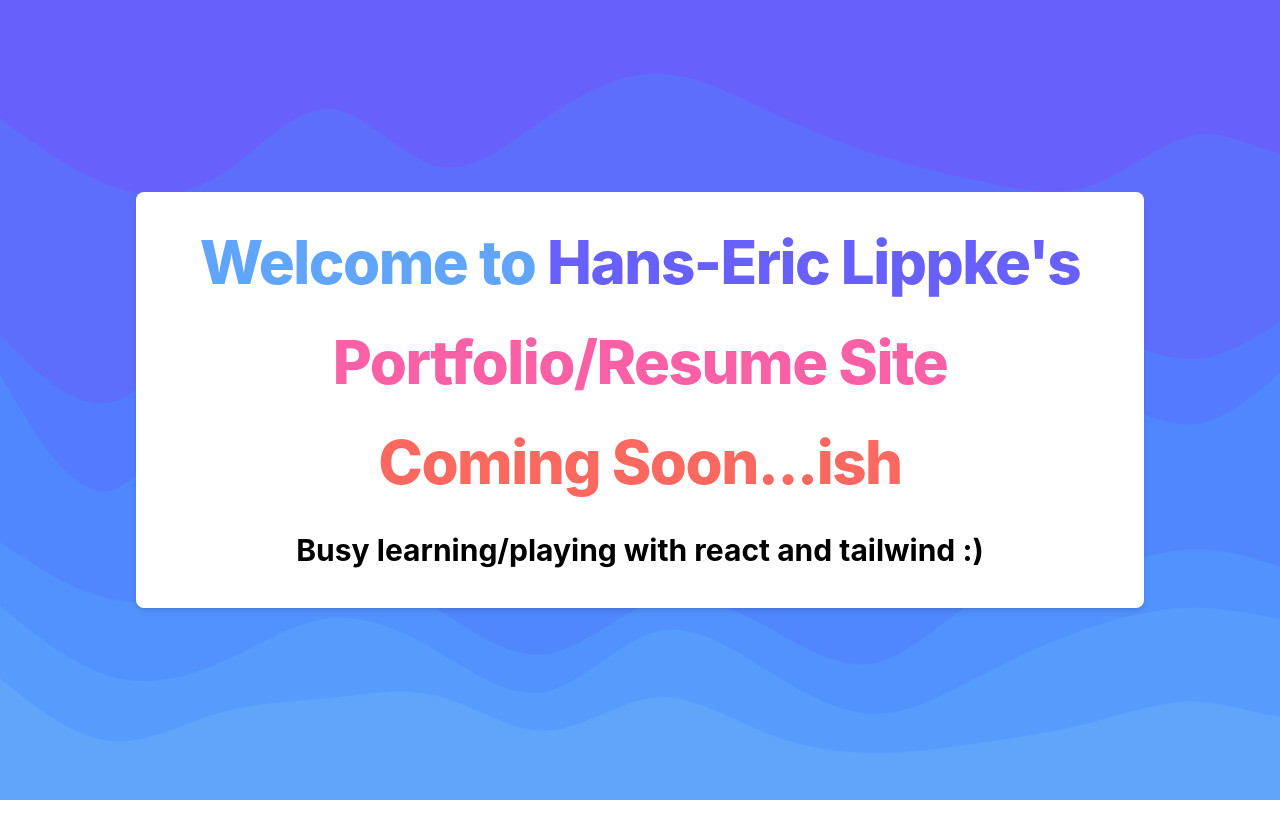
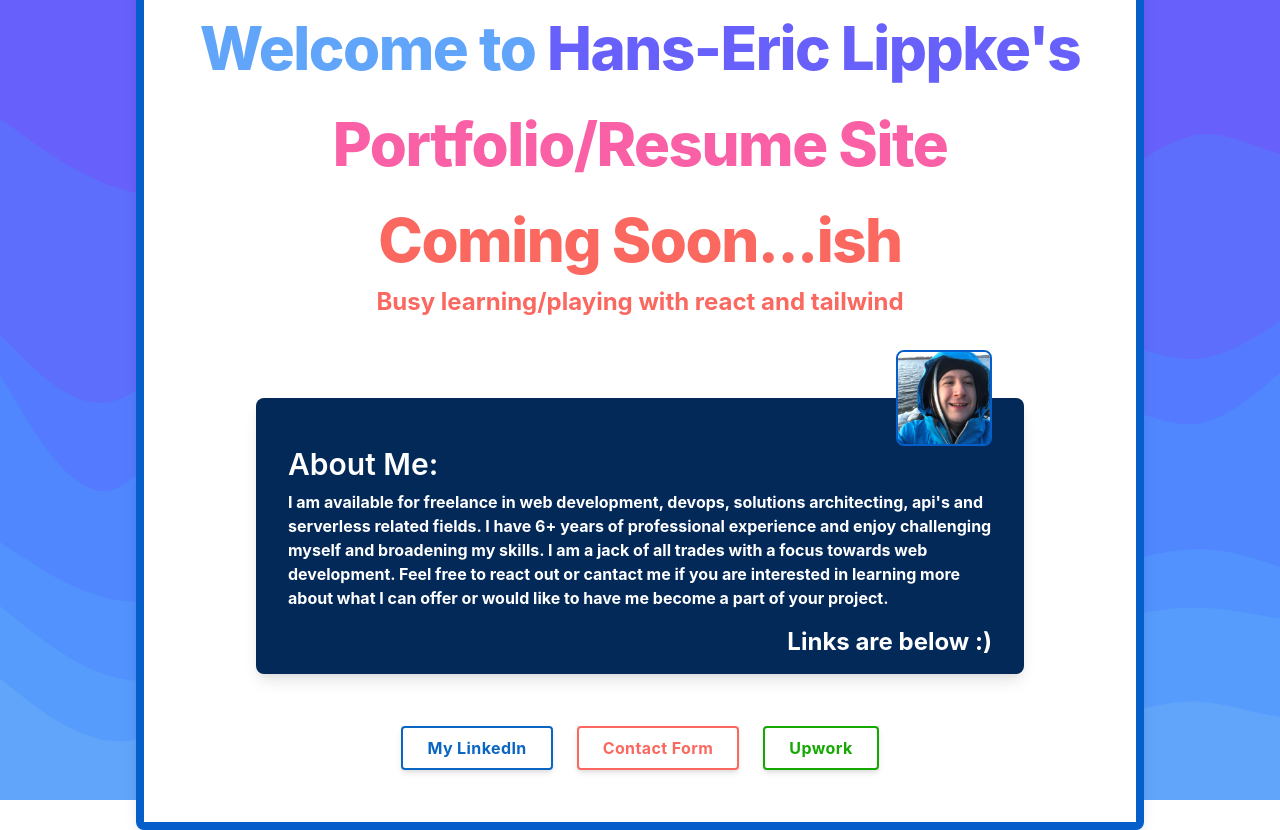
Before and after one commit to washedrepent/washedrepent.github.io, a React (Create React App) app: page / in a window 1280 px wide. Before the commit the page ends 800 px from the top, so only its background shows below. Built offline with nearby package versions, Linux system fonts and the light colour scheme.

Commit message:
Updated profile
Added more info and cleaned up the look and feel.

```diff
--- a/src/App.js
+++ b/src/App.js
@@ -1,4 +1,4 @@
-import logo from './logo.svg';
+//import logo from './logo.svg';
 import './App.css';
 import Nav from "./Nav";
 
--- a/src/Nav.js
+++ b/src/Nav.js
@@ -1,24 +1,57 @@
 import React, { useState } from "react";
 import { Transition } from "@headlessui/react";
-
+import me from './me.jpg';
 function Nav() {
   const [isOpen, setIsOpen] = useState(false);
   return (
     <div className="flex items-center h-screen bg-mainbg bg-cover">
       <div className="container mx-auto max-w-5xl">
-      <div className="bg-white rounded-lg shadow-md p-5 md:p-10 mx-2">
+        <div className="bg-white rounded-lg shadow-lg p-5 md:p-10 mx-2 border-mainblue-dark border-8">
           <div className="text-center">
             <h2 className="text-3xl tracking-tight leading-10 font-extrabold text-mainblue sm:text-5xl sm:leading-none md:text-6xl">
               Welcome to <span className="text-blurp">Hans-Eric Lippke's</span>
             </h2>
-          <h2 className="text-4xl tracking-tight leading-10 mt-10 font-extrabold text-black sm:text-5xl sm:leading-none md:text-6xl">
+            <h2 className="text-4xl tracking-tight leading-10 mt-9 font-extrabold text-black sm:text-5xl sm:leading-none md:text-6xl">
                 <span className="text-pinky">Portfolio/Resume Site</span>
             </h2>
-          <h2 className="text-2xl tracking-tight leading-10 mt-10 font-extrabold text-bled sm:text-5xl sm:leading-none md:text-6xl">
+            <h2 className="text-2xl tracking-tight leading-10 mt-9 font-extrabold text-bled sm:text-5xl sm:leading-none md:text-6xl">
                       Coming Soon...ish
             </h2>
+            <h3 className='text-md md:text-2xl text-center mt-4 font-bold text-bled'>Busy learning/playing with react and tailwind</h3>
+          </div>
 
-          <h3 className='text-xl md:text-3xl mt-10 font-bold text-black'>Busy learning/playing with react and tailwind :)</h3>
+          <div className="max-w-screen-md py-4 px-8 bg-mainblue-darkest shadow-lg rounded-lg mt-20 m-auto">
+            <div className="flex justify-center md:justify-end -mt-16">
+              <img className="w-24 h-24 object-cover rounded-lg border-2 border-mainblue-dark"  src={me} alt="Picture of me" />
+            </div>
+            <div className="text-left">
+              <h2 className="text-white text-3xl font-semibold justify-start">About Me:</h2>
+              <p className="mt-2 font-bold text-white">I am available for freelance in web development, devops, solutions architecting, api's and serverless related fields. I have 6+ years of professional experience and enjoy challenging myself and broadening my skills. I am a jack of all trades with a focus towards web development. Feel free to react out or cantact me if you are interested in learning more about what I can offer or would like to have me become a part of your project.</p>
+            </div>
+            <div className="text-right  mt-4">
+              <a href="#" className="text-2xl font-bold text-white">Links are below :)</a>
+            </div>
+          </div>
+
+          <div className="flex flex-wrap mt-10 justify-center">
+          <div className="m-3">
+            <a href="https://www.linkedin.com/in/hanseric/" target="_blank" title="Hans-Eric Lippke's LinkedIn"
+              className="md:w-50 bg-white tracking-wide text-linkedin font-bold rounded border-2 border-linkedin hover:border-linkedin hover:bg-linkedin hover:text-white shadow-md py-2 px-6 inline-flex items-center">
+              <span className="mx-auto">My LinkedIn</span>
+            </a>
+          </div>
+          <div className="m-3">
+            <a href="https://forms.gle/GyWbLeCANzgWeXUB8" target="_blank" title="Hans-Eric Lippke's contact form"
+              className="md:w-50 bg-white tracking-wide text-bled font-bold rounded border-2 border-bled hover:border-bled hover:bg-bled hover:text-white shadow-md py-2 px-6 inline-flex items-center">
+              <span className="mx-auto">Contact Form</span>
+            </a>
+          </div>
+          <div className="m-3">
+            <a href="https://www.upwork.com/freelancers/~0123bc19abb81e951e" target="_blank" title="Hans-Eric Lippke's upwork"
+              className="md:w-50 bg-white tracking-wide text-upwork font-bold rounded border-2 border-upwork hover:border-upwork hover:bg-upwork hover:text-white shadow-md py-2 px-6 inline-flex items-center">
+              <span className="mx-auto">Upwork</span>
+            </a>
+          </div>
         </div>
       </div>
     </div>
--- a/tailwind.config.js
+++ b/tailwind.config.js
@@ -8,10 +8,18 @@
         'teal':  '#60f2fa',
         'blurp': '#6860fa',
         'bled':'#fa6860',
-        'mainblue':'#60a5fa',
+        'mainblue':{
+          'darkest': '#032958',
+          'dark': '#065eca',
+          'DEFAULT':'#60a5fa',
+          'light': '#86bbfb',
+          'lightest': '#bfdbfd'
+        },
         'pinky':'#fa60a5',
+        'linkedin': '#0a66c2',
+        'upwork': '#14a800',
       },
-      backgroundImage:theme=> ({
+      backgroundImage: theme=> ({
         'mainbg': "url('waves-bg.svg')"
       })
     },
```
Also changed, not shown: src/logo.svg (deleted), src/me.jpg (added). Lines whose indentation alone changed are shown as unchanged.
